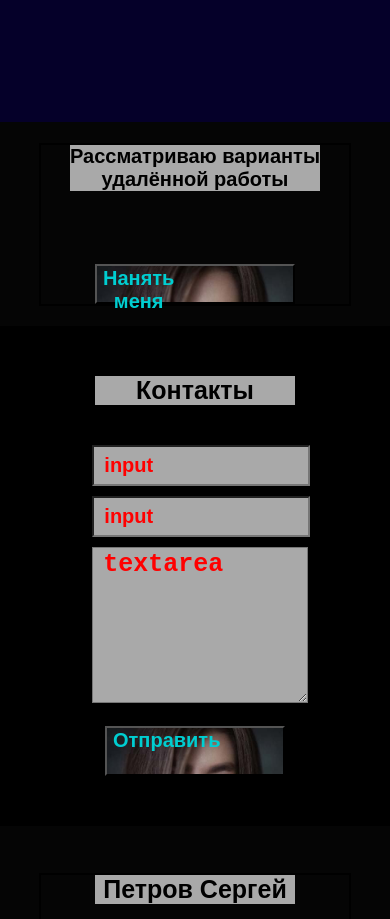
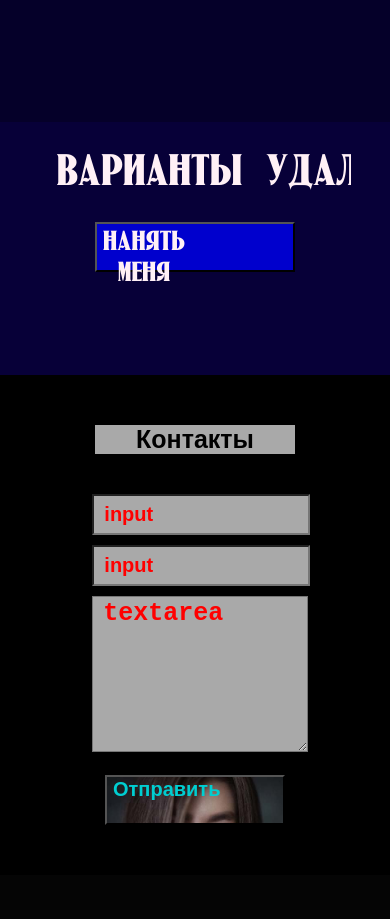
Before and after one commit to zerkalo70/portfolio, a React (Create React App) app: page / in a window 390 px wide. Shown: the part 5140-6059 px from the top of the page. Built offline with nearby package versions, Linux system fonts and the light colour scheme.

Commit message:
finish myFreelance

```diff
--- a/src/App.css
+++ b/src/App.css
@@ -1,7 +1,7 @@
 .Portfolio {
     display: grid;
     grid-template-columns: 1fr;
-    grid-template-rows: 80px 88vh 150vh 110vh 204px 500px 257px;
+    grid-template-rows: 80px 88vh 150vh 110vh 30vh 500px 257px;
     /*grid-template-rows: 80px 400px 500px 550px 204px 500px 257px;*/
     grid-template-areas: "header" "myResume" "mySkills" "myJobs" "myFreelance" "myContacts" "myFooter";
     background-color: darkseagreen;
@@ -9,60 +9,60 @@
 
 @media screen and (max-width: 1150px) {
     .Portfolio {
-        grid-template-rows: 80px 88vh 150vh 110vh 204px 500px 257px;
+        grid-template-rows: 80px 88vh 150vh 110vh 30vh 500px 257px;
     }
 }
 
 @media screen and (max-width: 1140px) {
     .Portfolio {
-        grid-template-rows: 80px 88vh 150vh 175vh 204px 500px 257px;
+        grid-template-rows: 80px 88vh 150vh 175vh 30vh 500px 257px;
     }
 }
 
 @media screen and (max-width: 1060px) {
     .Portfolio {
-        grid-template-rows: 80px 88vh 150vh 175vh 204px 500px 257px;
+        grid-template-rows: 80px 88vh 150vh 175vh 30vh 500px 257px;
     }
 }
 
 @media screen and (max-width: 1040px) {
     .Portfolio {
-        grid-template-rows: 80px 88vh 150vh 175vh 204px 500px 257px;
+        grid-template-rows: 80px 88vh 150vh 175vh 30vh 500px 257px;
     }
 }
 
 @media screen and (max-width: 960px) {
     .Portfolio {
-        grid-template-rows: 80px 140vh 150vh 175vh 204px 500px 257px;
+        grid-template-rows: 80px 140vh 150vh 175vh 30vh 500px 257px;
     }
 }
 
 @media screen and (max-width: 800px) {
     .Portfolio {
-        grid-template-rows: 80px 140vh 150vh 240vh 204px 500px 257px;
+        grid-template-rows: 80px 140vh 150vh 240vh 30vh 500px 257px;
     }
 }
 
 @media screen and (max-width: 750px) {
     .Portfolio {
-        grid-template-rows: 80px 140vh 150vh 240vh 204px 500px 257px;
+        grid-template-rows: 80px 140vh 150vh 240vh 30vh 500px 257px;
     }
 }
 
 @media screen and (max-width: 710px) {
     .Portfolio {
-        grid-template-rows: 80px 140vh 260vh 240vh 204px 500px 257px;
+        grid-template-rows: 80px 140vh 260vh 240vh 30vh 500px 257px;
     }
 }
 
 @media screen and (max-width: 670px) {
     .Portfolio {
-        grid-template-rows: 80px 140vh 247vh 240vh 204px 500px 257px;
+        grid-template-rows: 80px 140vh 247vh 240vh 30vh 500px 257px;
     }
 }
 
 @media screen and (max-width: 460px) {
     .Portfolio {
-        grid-template-rows: 80px 127vh 247vh 240vh 204px 500px 257px;
+        grid-template-rows: 80px 127vh 247vh 240vh 30vh 500px 257px;
     }
 }
--- a/src/App.js
+++ b/src/App.js
@@ -4,7 +4,7 @@ import Header from "./Components/Header";
 import MyResume from "./Components/Resume/MyResume";
 import MySkills from "./Components/Skills/MySkills";
 import MyJobs from "./Components/Jobs/MyJobs";
-import MyFreelance from "./Components/MyFreelance";
+import MyFreelance from "./Components/Freelance/MyFreelance";
 import Contacts from "./Components/Contacts";
 import Footer from "./Components/Footer";
 
--- a/src/Components/MyFreelance.js
+++ b/src/Components/Freelance/MyFreelance.js
@@ -6,8 +6,12 @@ class MyFreelance extends React.Component {
         return (
             <div className={s.myFreelance}>
                 <div className={s.parent}>
-                    <p className={s.textF}>Рассматриваю варианты удалённой работы</p>
-                    <button className={s.hiring}>Нанять меня</button>
+                    <div className={s.heading}>
+                        <h1 className={s.runStr}>
+                            <span>Рассматриваю   варианты   удалённой   работы</span></h1>
+                    </div>
+
+                    <button>Нанять меня</button>
                 </div>
             </div>
         )
--- /dev/null
+++ b/src/Components/Freelance/MyFreelance.module.css
@@ -0,0 +1,86 @@
+.myFreelance {
+    display: grid;
+    grid-template-columns: 10% 80% 10%;
+    grid-template-rows: 90% 10%;
+    grid-template-areas: "parent";
+    grid-area: myFreelance;
+    grid-row: 5/6;
+    grid-column: 1/2;
+    height: 30vh;
+    background-color: #070038;
+}
+
+.parent {
+    display: grid;
+    grid-template-columns: 1fr;
+    grid-template-rows: 100px 50px;
+    grid-row: 1/2;
+    grid-column: 2/3;
+    align-self: start;
+    /*border: 2px solid yellow;*/
+}
+
+.heading {
+    display: grid;
+    grid-row: 1/2;
+    grid-column: 1/9;
+}
+
+.runStr  {
+    display: block;
+    width: 100%;
+    white-space: pre;
+    overflow: hidden;
+}
+
+.runStr span {
+    display: inline-block;
+    padding-left: 100%;
+    font-family: Cavendish, cursive;
+    font-size: 40px;
+    color: #fff0f6;
+    animation: scroll 10s infinite linear;
+}
+
+@keyframes scroll {
+    0% {
+        transform: translate(0, 0);
+    }
+    100% {
+        transform: translate(-100%, 0)
+    }
+}
+
+.myFreelance button {
+    grid-row: 2/3;
+    grid-column: 1/9;
+    justify-self: center;
+    width: 200px;
+    font-family: Cavendish, cursive;
+    color: #fff0f6;
+    font-size: 25px;
+    background: #0000CD;
+
+}
+
+@media screen and (max-width: 380px) {
+    .myFreelance {
+        grid-template-columns: 8% 84% 8%;
+    }
+}
+
+
+@media screen and (max-width: 360px) {
+    .myFreelance {
+        grid-template-columns: 3% 94% 3%;
+    }
+}
+
+
+
+
+
+@font-face {
+    font-family: Cavendish;
+    src: url('fonts/Cavendish modern.ttf');
+}
--- a/src/Components/Jobs/MyJobs.module.css
+++ b/src/Components/Jobs/MyJobs.module.css
@@ -164,8 +164,15 @@ button p:nth-child(2) {
     }
 }
 
-@media screen and (max-width: 400px) {
-    .Jobs {
-        grid-template-columns: 1fr 250px 1fr;
+@media screen and (max-width: 380px) {
+    .myJobs {
+        grid-template-columns: 8% 84% 8%;
     }
 }
+
+
+@media screen and (max-width: 360px) {
+    .myJobs {
+        grid-template-columns: 3% 94% 3%;
+    }
+}
--- a/src/Components/MyFreelance.module.css
+++ /dev/null
@@ -1,56 +0,0 @@
-.myFreelance {
-    display: grid;
-    grid-template-columns: 10% 80% 10%;
-    grid-template-rows: 10% 80% 10%;
-    grid-template-areas: "parent";
-    grid-area: myFreelance;
-    grid-row: 5/6;
-    grid-column: 1/2;
-    background-color: #050505;
-}
-
-.parent {
-    display: grid;
-    grid-template-columns: repeat(3, 1fr);
-    grid-template-rows: 1fr;
-    grid-template-areas: "menu";
-    grid-area: parent;
-    grid-row: 2/3;
-    grid-column: 2/3;
-    border: 2px solid black;
-}
-
-
-.textF {
-    grid-area: textF;
-    grid-column: 2/3;
-    grid-row: 1/2;
-    align-self: start;
-    text-align: center;
-    font-size: 20px;
-    font-weight: bold;
-    background-color: darkgrey;
-    margin: 0;
-    width: 450px;
-
-}
-
-.hiring {
-    grid-area: hiring;
-    grid-column: 2/3;
-    grid-row: 2/3;
-    align-self: end;
-    justify-self: center;
-    font-size: 20px;
-    font-weight: bold;
-    height: 40px;
-    margin-top: 10px;
-    width: 200px;
-    background-color: gray;
-}
-
-@media screen and (max-width: 580px) {
-    .textF {
-        width: 250px;
-    }
-}
```
Also changed, not shown: src/Components/Freelance/fonts/Cavendish modern.ttf (added). Lines whose indentation alone changed are shown as unchanged.
